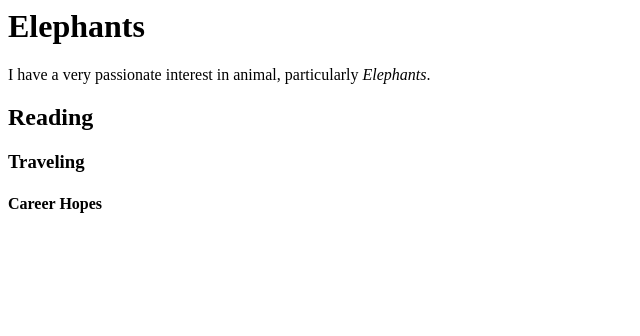
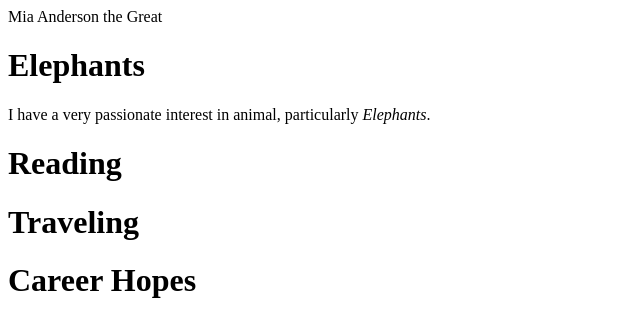
Before and after one commit to ZhouTembo/html-me-something, a plain HTML site: page index.html in a window 1280 px wide. Shown: the whole page, without its empty margins (0-640 px from the left). Drawn offline with Linux system fonts and the light colour scheme.

Commit message:
changed header and h1

```diff
--- a/index.html
+++ b/index.html
@@ -2,11 +2,12 @@
 <head>
 <title>Mia Anderson</title>
 <body>
+    <header>Mia Anderson the Great</header>
    <h1> Elephants</h1>
    <p>I have a very passionate interest in animal, particularly <em>Elephants</em>.</p>
-   <h2>Reading</h2>
-   <h3>Traveling</h3>
-   <h4>Career Hopes</h4>
+   <h1>Reading</h1>
+   <h1>Traveling</h1>
+   <h1>Career Hopes</h1>
 
 
 
```
